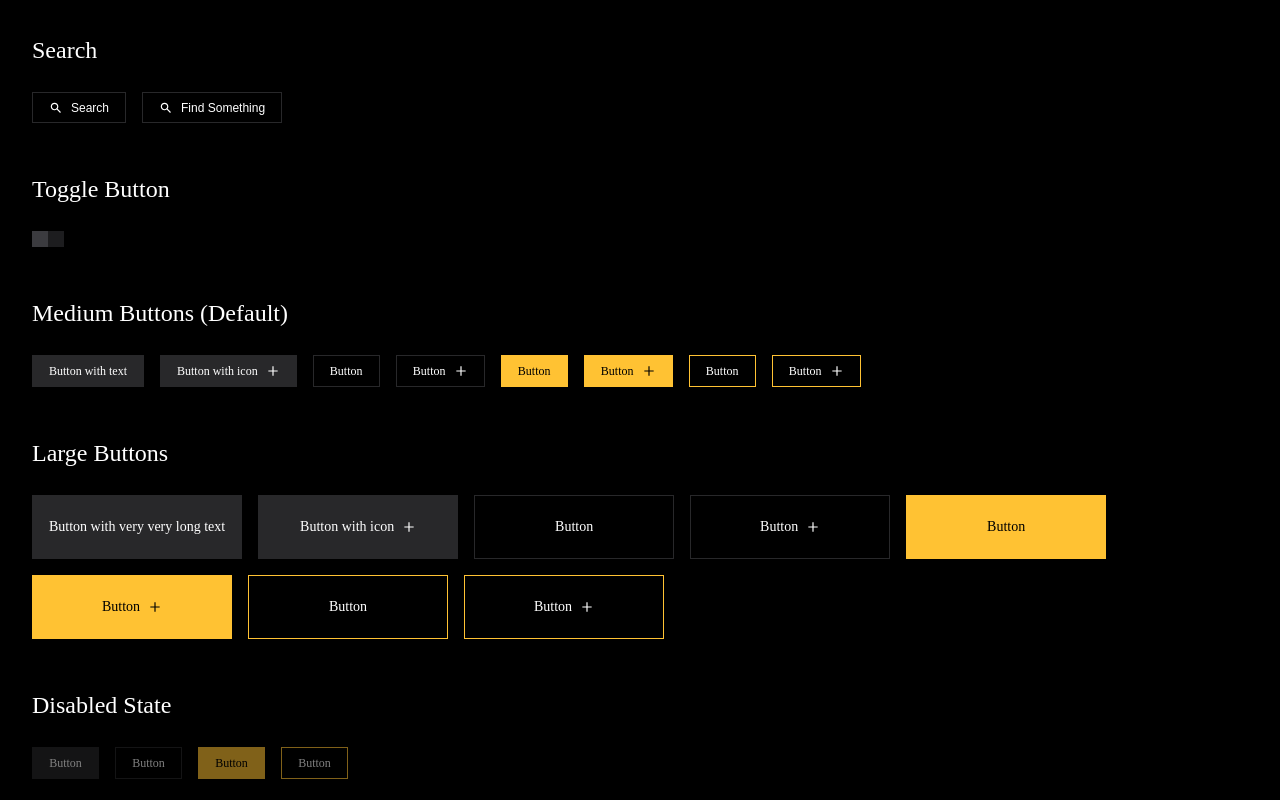
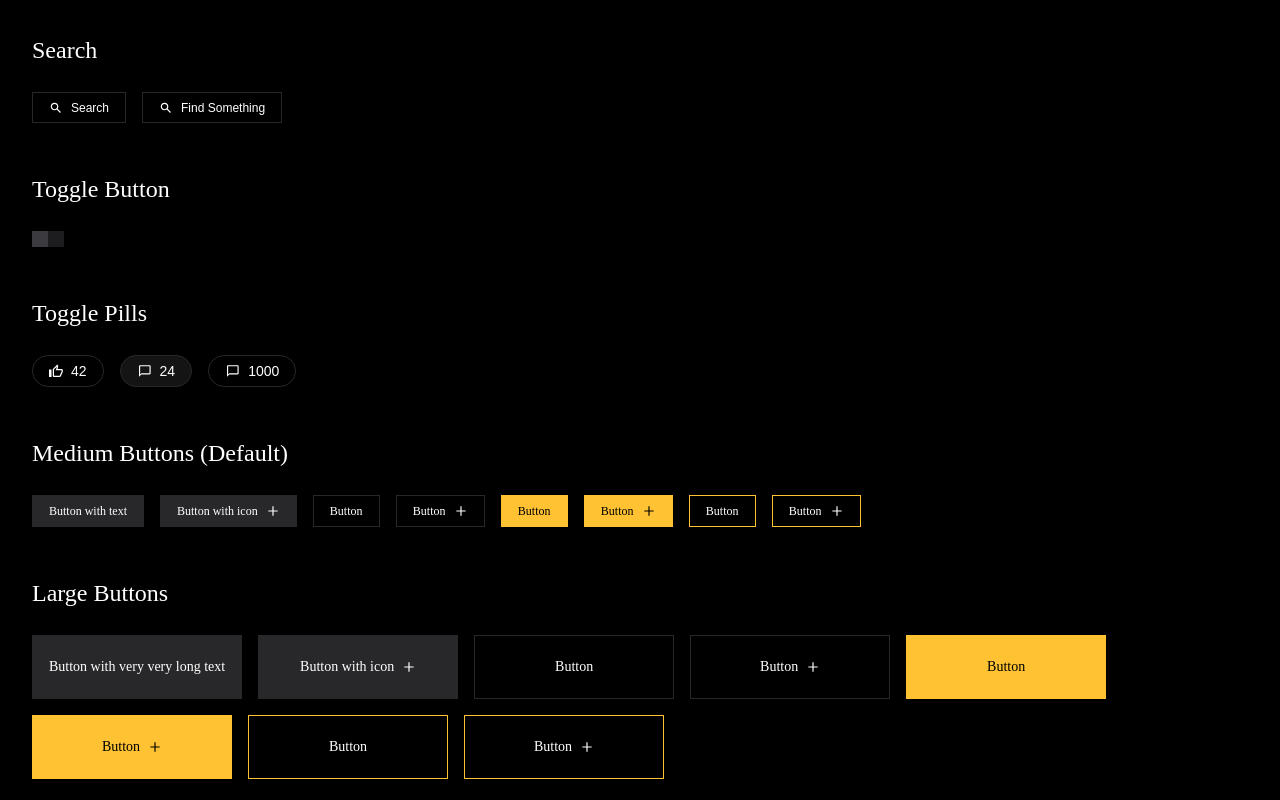
Before and after one commit to acid-info/qaku.app, a Next.js app: page / in a window 1280 px wide. Shown: the top 800 px of the page. Built offline with nearby package versions, Linux system fonts and the light colour scheme.

Commit message:
temp: showcase TogglePill component

```diff
--- a/src/containers/Home/HomeContainer.tsx
+++ b/src/containers/Home/HomeContainer.tsx
@@ -3,9 +3,11 @@ import React, { useState } from 'react'
 
 import { Button } from '@/components/Button'
 import { IconButtonRound } from '@/components/IconButtonRound'
+import { ChatBubbleOutlineIcon } from '@/components/Icons/ChatBubbleOutlineIcon'
 import { PlusIcon } from '@/components/Icons/PlusIcon'
 import { Search } from '@/components/Search'
 import { ToggleButton } from '@/components/ToggleButton'
+import { TogglePill } from '@/components/TogglePill'
 
 export type HomePageProps = React.DetailedHTMLProps<
   React.HTMLAttributes<HTMLDivElement>,
@@ -17,6 +19,15 @@ export const HomeContainer: React.FC<HomePageProps> = ({
   ...props
 }) => {
   const [toggleState, setToggleState] = useState(false)
+  const [pillState, setPillState] = useState<{
+    state1: [number, boolean]
+    state2: [number, boolean]
+    state3: [number, boolean]
+  }>({
+    state1: [42, false],
+    state2: [24, true],
+    state3: [1000, false],
+  })
 
   return (
     <Container {...props}>
@@ -35,6 +46,55 @@ export const HomeContainer: React.FC<HomePageProps> = ({
       <Section>
         <h2>Toggle Button</h2>
         <ToggleButton isOn={toggleState} onChange={setToggleState} />
+      </Section>
+
+      <Section>
+        <h2>Toggle Pills</h2>
+        <ButtonGroup>
+          <TogglePill
+            count={pillState.state1[0]}
+            isActive={pillState.state1[1]}
+            onClick={() => {
+              const newCount = pillState.state1[1]
+                ? pillState.state1[0] - 1
+                : pillState.state1[0] + 1
+              setPillState({
+                ...pillState,
+                state1: [newCount, !pillState.state1[1]],
+              })
+            }}
+          />
+          <TogglePill
+            count={pillState.state2[0]}
+            isActive={pillState.state2[1]}
+            icon={<ChatBubbleOutlineIcon />}
+            activeIcon={<ChatBubbleOutlineIcon />}
+            onClick={() => {
+              const newCount = pillState.state2[1]
+                ? pillState.state2[0] - 1
+                : pillState.state2[0] + 1
+              setPillState({
+                ...pillState,
+                state2: [newCount, !pillState.state2[1]],
+              })
+            }}
+          />
+          <TogglePill
+            count={pillState.state3[0]}
+            isActive={pillState.state3[1]}
+            icon={<ChatBubbleOutlineIcon />}
+            activeIcon={<ChatBubbleOutlineIcon />}
+            onClick={() => {
+              const newCount = pillState.state3[1]
+                ? pillState.state3[0] - 1
+                : pillState.state3[0] + 1
+              setPillState({
+                ...pillState,
+                state3: [newCount, !pillState.state3[1]],
+              })
+            }}
+          />
+        </ButtonGroup>
       </Section>
 
       <Section>
```
